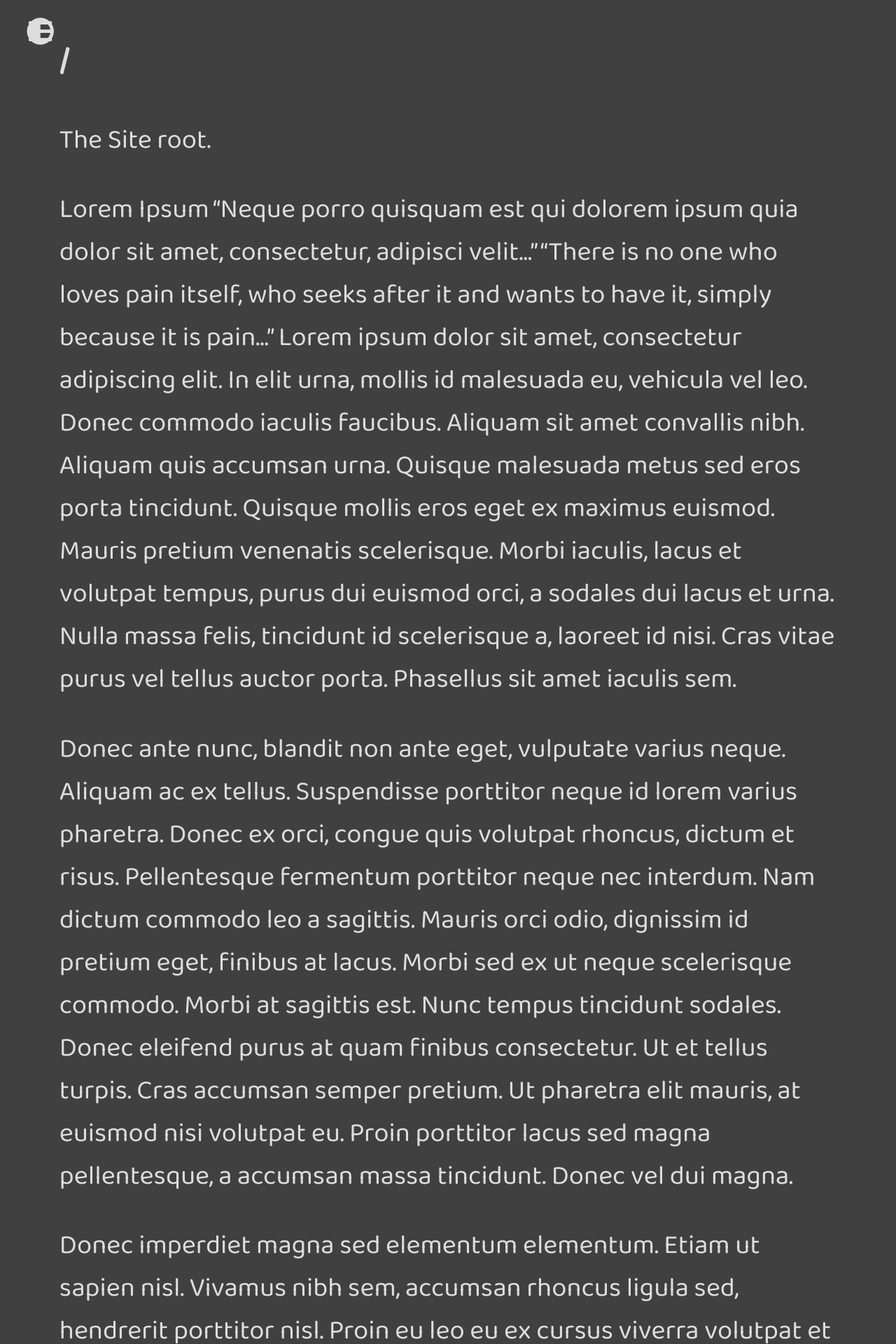
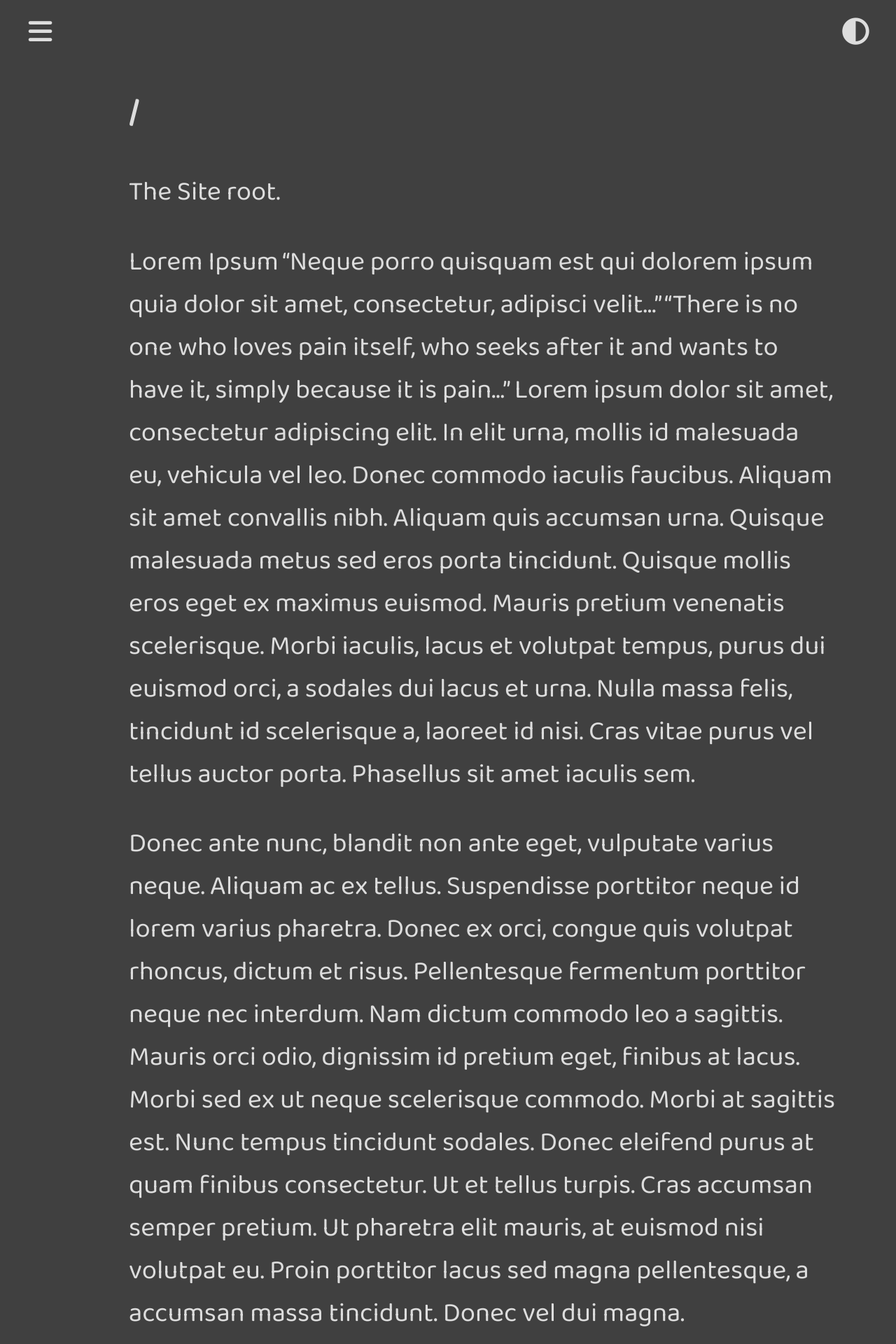
Before and after one commit to brettjrea/brettjrea.github.io-old, a Jekyll site: the page built from index.md, in a window 1280 px wide. Shown: the top 1920 px of the page at 70% size. Built offline with Jekyll 4.4.1, drawn with Linux system fonts in a browser that asks for light colours; nearby versions of some CDN libraries; comment, search, counter and statistics services are not loaded.

Commit message:
Update styles.scss

```diff
--- a/assets/css/styles.scss
+++ b/assets/css/styles.scss
@@ -47,8 +47,6 @@
 }
 .theme-toggle {
   float: right;
-  position: fixed;
-  width: 50vw;
   padding: 2vh 2vw 2vh 2vw;
 }
 
@@ -133,8 +131,6 @@
 
 .sidenav-toggle {
 float:left;
-Position: fixed;
-width: 50vw;
 padding: 2vh 2vw 2vh 2vw;
 }
 
```
